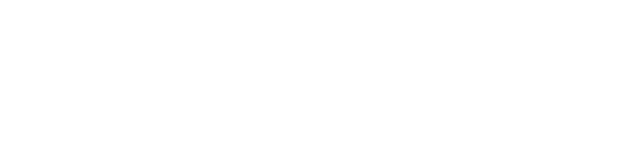
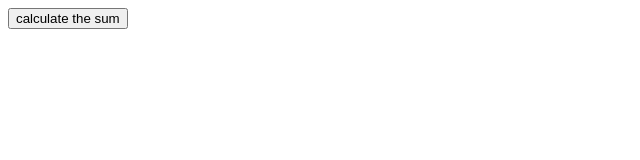
Before and after one commit to mihirtailor/Module_1_WebDevelopmentBasics1, a plain HTML site: page Basics/functions.html in a window 1280 px wide. Shown: the whole page, without its empty margins (0-640 px from the left). Drawn offline with Linux system fonts and the light colour scheme.

Commit message:
updated function file

```diff
--- a/Basics/functions.html
+++ b/Basics/functions.html
@@ -51,7 +51,17 @@
       helloStudent("John", 25);
       helloStudent("Tom", 30);
       helloStudent("Dick", 33);
+
+      function sumNumber() {
+        let sum = 0;
+        for (let i = 0; i <= 100; i++) {
+          sum += i;
+        }
+        console.log("Sum of numbers from 1 to 100: " + sum);
+      }
     </script>
   </head>
-  <body></body>
+  <body>
+    <button type="submit" onclick="sumNumber()">calculate the sum</button>
+  </body>
 </html>
```
